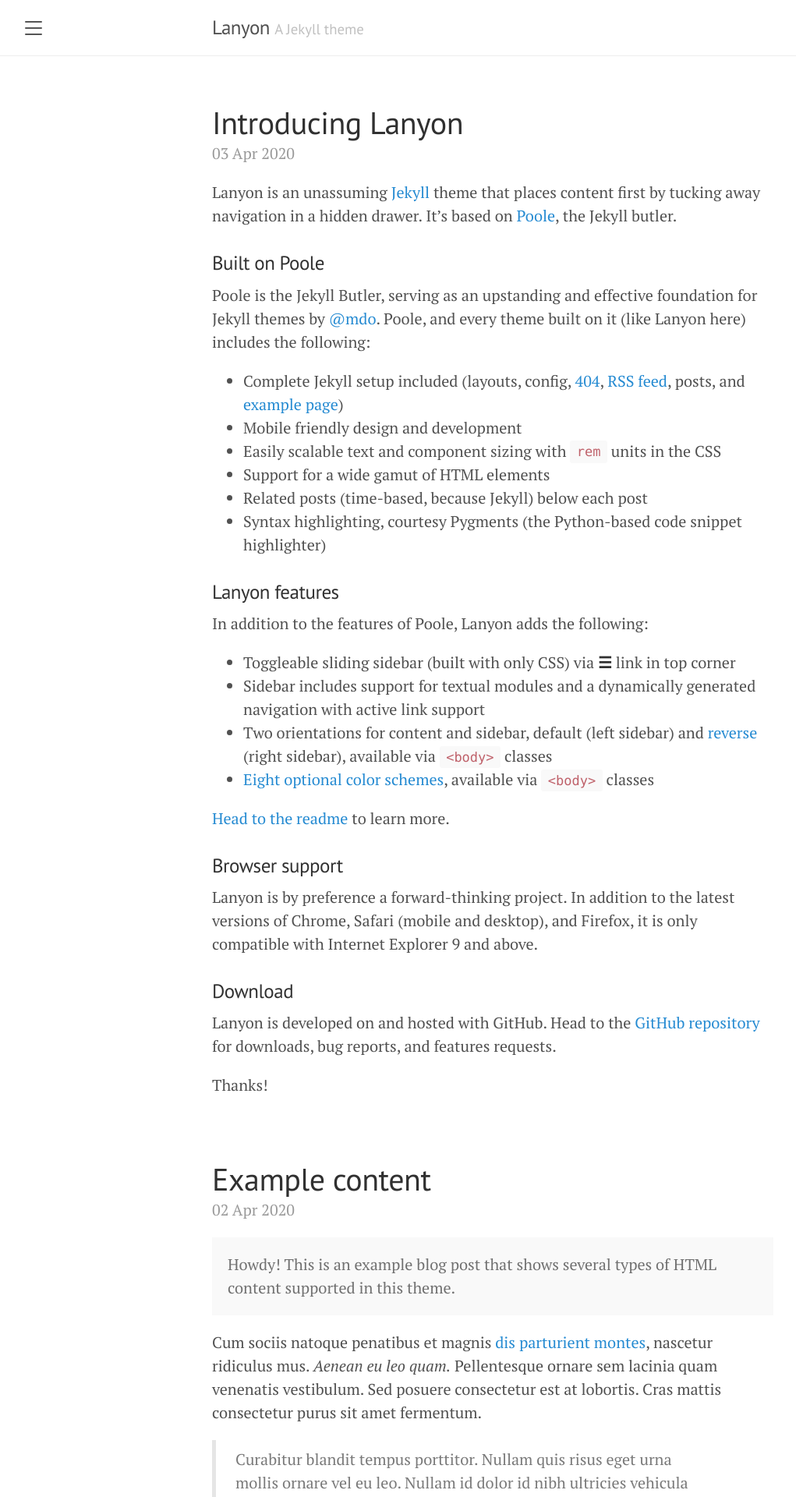
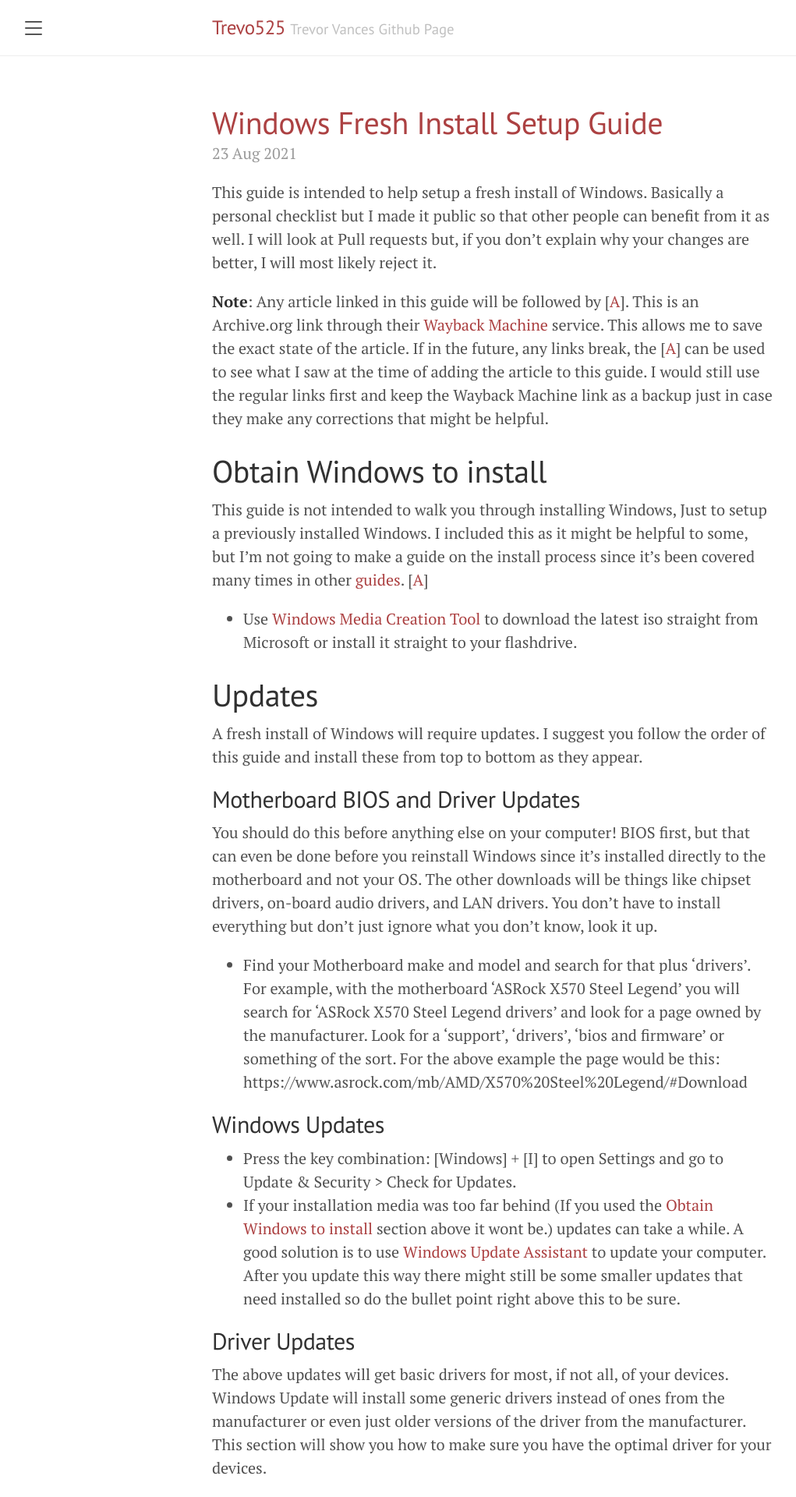
Before and after one commit to Trevo525/Trevo525.github.io, a Jekyll site: the page built from index.html, in a window 1280 px wide. Shown: the top 1920 px of the page at 78% size, without its empty margins (8-1029 px from the left). Built offline with Jekyll 4.4.1, drawn with Linux system fonts in a browser that asks for light colours; the list of posts is cut into pages by our own code; some of the changed text lies outside the part shown.

Commit message:
Customized the site for myself

```diff
--- a/404.md
+++ b/404.md
@@ -5,4 +5,4 @@ permalink: 404.html
 ---
 
 # 404: Page not found
-Sorry, we've misplaced that URL or it's pointing to something that doesn't exist. [Head back home]({{ site.url }}) to try finding it again.
+Whatcha looking for? It appears the link you tried no longer exists or has never existed. [Head back home]({{ site.url }}) to try finding it again.
--- a/_config.yml
+++ b/_config.yml
@@ -1,17 +1,17 @@
 # Setup
-title:               Lanyon
-tagline:             'A Jekyll theme'
-description:         'A reserved <a href="https://jekyllrb.com" target="_blank">Jekyll</a> theme that places the utmost gravity on content with a hidden drawer. Made by <a href="https://twitter.com/mdo" target="_blank">@mdo</a>.'
-url:                 http://lanyon.getpoole.com
+title:               Trevo525
+tagline:             'Trevor Vances Github Page'
+description:         'A place for Trevor to organize pages, guides, and blog posts.'
+url:                 http://localhost:4000/
 baseurl:             ''
 paginate:            5
 permalink:           pretty
 
 # About/contact
 author:
-  name:              Mark Otto
-  url:               https://twitter.com/mdo
-  email:             markdotto@gmail.com
+  name:              Trevor Vance
+  url:               https://Trevo525.github.io
+  email:             trevorvance525@gmail.com
 
 # Gems
 plugins:
@@ -20,3 +20,5 @@ plugins:
 # Custom vars
 version:             1.1.0
 google_analytics_id: #UA-XXXX-Y
+github_url:          https://github.com/Trevo525
+linkedin_url:        https://www.linkedin.com/in/trevo525/
--- a/_includes/sidebar.html
+++ b/_includes/sidebar.html
@@ -25,9 +25,8 @@
       {% endif %}
     {% endfor %}
 
-    <a class="sidebar-nav-item" href="{{ site.github.repo }}/archive/v{{ site.version }}.zip">Download</a>
-    <a class="sidebar-nav-item" href="{{ site.github.repo }}">GitHub project</a>
-    <span class="sidebar-nav-item">Currently v{{ site.version }}</span>
+    <a class="sidebar-nav-item" href="{{ site.github_url }}">Github</a>
+    <a class="sidebar-nav-item" href="{{ site.linkedin_url }}">LinkedIn</a>
   </nav>
 
   <div class="sidebar-item">
--- a/_layouts/default.html
+++ b/_layouts/default.html
@@ -3,7 +3,7 @@
 
   {% include head.html %}
 
-  <body>
+  <body class="theme-base-08">
 
     {% include sidebar.html %}
 
--- a/_posts/2020-04-01-whats-jekyll.md
+++ /dev/null
@@ -1,12 +0,0 @@
----
-layout: post
-title: What's Jekyll?
----
-
-[Jekyll](https://jekyllrb.com) is a static site generator, an open-source tool for creating simple yet powerful websites of all shapes and sizes. From [the project's readme](https://github.com/mojombo/jekyll/blob/master/README.markdown):
-
-  > Jekyll is a simple, blog aware, static site generator. It takes a template directory [...] and spits out a complete, static website suitable for serving with Apache or your favorite web server. This is also the engine behind GitHub Pages, which you can use to host your project’s page or blog right here from GitHub.
-
-It's an immensely useful tool and one we encourage you to use here with Lanyon.
-
-Find out more by [visiting the project on GitHub](https://github.com/mojombo/jekyll).
--- a/_posts/2020-04-02-example-content.md
+++ /dev/null
@@ -1,122 +0,0 @@
----
-layout: post
-title: Example content
----
-
-
-<div class="message">
-  Howdy! This is an example blog post that shows several types of HTML content supported in this theme.
-</div>
-
-Cum sociis natoque penatibus et magnis <a href="#">dis parturient montes</a>, nascetur ridiculus mus. *Aenean eu leo quam.* Pellentesque ornare sem lacinia quam venenatis vestibulum. Sed posuere consectetur est at lobortis. Cras mattis consectetur purus sit amet fermentum.
-
-> Curabitur blandit tempus porttitor. Nullam quis risus eget urna mollis ornare vel eu leo. Nullam id dolor id nibh ultricies vehicula ut id elit.
-
-Etiam porta **sem malesuada magna** mollis euismod. Cras mattis consectetur purus sit amet fermentum. Aenean lacinia bibendum nulla sed consectetur.
-
-## Inline HTML elements
-
-HTML defines a long list of available inline tags, a complete list of which can be found on the [Mozilla Developer Network](https://developer.mozilla.org/en-US/docs/Web/HTML/Element).
-
-- **To bold text**, use `<strong>`.
-- *To italicize text*, use `<em>`.
-- Abbreviations, like <abbr title="HyperText Markup Langage">HTML</abbr> should use `<abbr>`, with an optional `title` attribute for the full phrase.
-- Citations, like <cite>&mdash; Mark otto</cite>, should use `<cite>`.
-- <del>Deleted</del> text should use `<del>` and <ins>inserted</ins> text should use `<ins>`.
-- Superscript <sup>text</sup> uses `<sup>` and subscript <sub>text</sub> uses `<sub>`.
-
-Most of these elements are styled by browsers with few modifications on our part.
-
-## Heading
-
-Vivamus sagittis lacus vel augue rutrum faucibus dolor auctor. Duis mollis, est non commodo luctus, nisi erat porttitor ligula, eget lacinia odio sem nec elit. Morbi leo risus, porta ac consectetur ac, vestibulum at eros.
-
-### Code
-
-Cum sociis natoque penatibus et magnis dis `code element` montes, nascetur ridiculus mus.
-
-{% highlight js %}
-// Example can be run directly in your JavaScript console
-
-// Create a function that takes two arguments and returns the sum of those arguments
-var adder = new Function("a", "b", "return a + b");
-
-// Call the function
-adder(2, 6);
-// > 8
-{% endhighlight %}
-
-Aenean lacinia bibendum nulla sed consectetur. Etiam porta sem malesuada magna mollis euismod. Fusce dapibus, tellus ac cursus commodo, tortor mauris condimentum nibh, ut fermentum massa.
-
-### Lists
-
-Cum sociis natoque penatibus et magnis dis parturient montes, nascetur ridiculus mus. Aenean lacinia bibendum nulla sed consectetur. Etiam porta sem malesuada magna mollis euismod. Fusce dapibus, tellus ac cursus commodo, tortor mauris condimentum nibh, ut fermentum massa justo sit amet risus.
-
-* Praesent commodo cursus magna, vel scelerisque nisl consectetur et.
-* Donec id elit non mi porta gravida at eget metus.
-* Nulla vitae elit libero, a pharetra augue.
-
-Donec ullamcorper nulla non metus auctor fringilla. Nulla vitae elit libero, a pharetra augue.
-
-1. Vestibulum id ligula porta felis euismod semper.
-2. Cum sociis natoque penatibus et magnis dis parturient montes, nascetur ridiculus mus.
-3. Maecenas sed diam eget risus varius blandit sit amet non magna.
-
-Cras mattis consectetur purus sit amet fermentum. Sed posuere consectetur est at lobortis.
-
-<dl>
-  <dt>HyperText Markup Language (HTML)</dt>
-  <dd>The language used to describe and define the content of a Web page</dd>
-
-  <dt>Cascading Style Sheets (CSS)</dt>
-  <dd>Used to describe the appearance of Web content</dd>
-
-  <dt>JavaScript (JS)</dt>
-  <dd>The programming language used to build advanced Web sites and applications</dd>
-</dl>
-
-Integer posuere erat a ante venenatis dapibus posuere velit aliquet. Morbi leo risus, porta ac consectetur ac, vestibulum at eros. Nullam quis risus eget urna mollis ornare vel eu leo.
-
-### Tables
-
-Aenean lacinia bibendum nulla sed consectetur. Lorem ipsum dolor sit amet, consectetur adipiscing elit.
-
-<table>
-  <thead>
-    <tr>
-      <th>Name</th>
-      <th>Upvotes</th>
-      <th>Downvotes</th>
-    </tr>
-  </thead>
-  <tfoot>
-    <tr>
-      <td>Totals</td>
-      <td>21</td>
-      <td>23</td>
-    </tr>
-  </tfoot>
-  <tbody>
-    <tr>
-      <td>Alice</td>
-      <td>10</td>
-      <td>11</td>
-    </tr>
-    <tr>
-      <td>Bob</td>
-      <td>4</td>
-      <td>3</td>
-    </tr>
-    <tr>
-      <td>Charlie</td>
-      <td>7</td>
-      <td>9</td>
-    </tr>
-  </tbody>
-</table>
-
-Nullam id dolor id nibh ultricies vehicula ut id elit. Sed posuere consectetur est at lobortis. Nullam quis risus eget urna mollis ornare vel eu leo.
-
------
-
-Want to see something else added? <a href="https://github.com/poole/poole/issues/new">Open an issue.</a>
--- a/_posts/2020-04-03-introducing-lanyon.md
+++ /dev/null
@@ -1,38 +0,0 @@
----
-layout: post
-title: Introducing Lanyon
----
-
-Lanyon is an unassuming [Jekyll](http://jekyllrb.com) theme that places content first by tucking away navigation in a hidden drawer. It's based on [Poole](http://getpoole.com), the Jekyll butler.
-
-### Built on Poole
-
-Poole is the Jekyll Butler, serving as an upstanding and effective foundation for Jekyll themes by [@mdo](https://twitter.com/mdo). Poole, and every theme built on it (like Lanyon here) includes the following:
-
-* Complete Jekyll setup included (layouts, config, [404](/404), [RSS feed](/atom.xml), posts, and [example page](/about))
-* Mobile friendly design and development
-* Easily scalable text and component sizing with `rem` units in the CSS
-* Support for a wide gamut of HTML elements
-* Related posts (time-based, because Jekyll) below each post
-* Syntax highlighting, courtesy Pygments (the Python-based code snippet highlighter)
-
-### Lanyon features
-
-In addition to the features of Poole, Lanyon adds the following:
-
-* Toggleable sliding sidebar (built with only CSS) via **☰** link in top corner
-* Sidebar includes support for textual modules and a dynamically generated navigation with active link support
-* Two orientations for content and sidebar, default (left sidebar) and [reverse](https://github.com/poole/lanyon#reverse-layout) (right sidebar), available via `<body>` classes
-* [Eight optional color schemes](https://github.com/poole/lanyon#themes), available via `<body>` classes
-
-[Head to the readme](https://github.com/poole/lanyon#readme) to learn more.
-
-### Browser support
-
-Lanyon is by preference a forward-thinking project. In addition to the latest versions of Chrome, Safari (mobile and desktop), and Firefox, it is only compatible with Internet Explorer 9 and above.
-
-### Download
-
-Lanyon is developed on and hosted with GitHub. Head to the <a href="https://github.com/poole/lanyon">GitHub repository</a> for downloads, bug reports, and features requests.
-
-Thanks!
--- /dev/null
+++ b/_posts/2021-08-23-Windows-Fresh-Install-Setup-Guide.md
@@ -0,0 +1,78 @@
+---
+layout: post
+title: Windows Fresh Install Setup Guide
+date: 2021-08-23 16:11
+category: guides
+author: Trevor Vance
+tags: [guide, windows, setup]
+summary: Guide to help setup Windows after a clean install.
+---
+
+This guide is intended to help setup a fresh install of Windows. Basically a personal checklist but I made it public so that other people can benefit from it as well. I will look at Pull requests but, if you don't explain why your changes are better, I will most likely reject it.
+
+**Note**: Any article linked in this guide will be followed by [[A](https://web.archive.org/)]. This is an Archive.org link through their [Wayback Machine](https://web.archive.org/) service. This allows me to save the exact state of the article. If in the future, any links break, the [[A](https://web.archive.org/)] can be used to see what I saw at the time of adding the article to this guide. I would still use the regular links first and keep the Wayback Machine link as a backup just in case they make any corrections that might be helpful.
+
+# Obtain Windows to install
+This guide is not intended to walk you through installing Windows, Just to setup a previously installed Windows. I included this as it might be helpful to some, but I'm not going to make a guide on the install process since it's been covered many times in other [guides](https://www.techradar.com/how-to/how-to-install-windows-10). [[A](https://web.archive.org/web/20210204010237/https://www.techradar.com/how-to/how-to-install-windows-10)]
+- Use [Windows Media Creation Tool](https://go.microsoft.com/fwlink/?LinkId=691209) to download the latest iso straight from Microsoft or install it straight to your flashdrive.
+
+# Updates
+A fresh install of Windows will require updates. I suggest you follow the order of this guide and install these from top to bottom as they appear.
+
+## Motherboard BIOS and Driver Updates
+You should do this before anything else on your computer! BIOS first, but that can even be done before you reinstall Windows since it's installed directly to the motherboard and not your OS. The other downloads will be things like chipset drivers, on-board audio drivers, and LAN drivers. You don't have to install everything but don't just ignore what you don't know, look it up.
+- Find your Motherboard make and model and search for that plus 'drivers'. For example, with the motherboard 'ASRock X570 Steel Legend' you will search for 'ASRock X570 Steel Legend drivers' and look for a page owned by the manufacturer. Look for a 'support', 'drivers', 'bios and firmware' or something of the sort. For the above example the page would be this: https://www.asrock.com/mb/AMD/X570%20Steel%20Legend/#Download
+
+## Windows Updates
+- Press the key combination: [Windows] + [I] to open Settings and go to Update & Security > Check for Updates.
+-  If your installation media was too far behind (If you used the [Obtain Windows to install](#obtain-windows-to-install) section above it wont be.) updates can take a while. A good solution is to use [Windows Update Assistant](https://www.microsoft.com/en-us/software-download/windows10) to update your computer. After you update this way there might still be some smaller updates that need installed so do the bullet point right above this to be sure.
+
+## Driver Updates
+The above updates will get basic drivers for most, if not all, of your devices. Windows Update will install some generic drivers instead of ones from the manufacturer or even just older versions of the driver from the manufacturer. This section will show you how to make sure you have the optimal driver for your devices.
+
+### Graphics Cards
+Graphics Cards (known as GPU, Graphic Processing Unit, from here on) need the latest drivers installed to get the best performance for the latest AAA games. Rather than just install the drivers, I suggest to install what I'll call a driver maintainer for a lack of a better word. The purpose of a driver maintainer is to check the manufacturer periodically (usually daily) for a new driver to install so that you always have the latest installed when you want to play a game. If you are not going to play games I would still suggest always having the latest drivers. However, you can install the drivers without the driver maintainer. You should get the latest drivers from the manufacturer at least once on each install of Windows for a plethora of reasons.
+- **Nvidia**
+  - [**Nvidia Geforce Experience**](https://www.nvidia.com/en-us/geforce/geforce-experience/): Official driver maintainer for Nvidia Graphics card. Needs an Nvidia account but is very easy to use.
+  - [**NVCleanstall**](https://www.techpowerup.com/download/techpowerup-nvcleanstall/): Unofficial driver maintainer for Nvidia Graphics cards. Can give more privacy and possibly performance if you don't need some of the components that install on the Nvidia Geforce Experience drivers. Watch a video about this [here](https://www.youtube.com/watch?v=LR1XkjtylCM).
+- **AMD**
+  - [**AMD Radeon Software**](https://www.amd.com/en/technologies/radeon-software): I don't know of a NVCleanstall equivalent for AMD. I have used this pretty painlessly on my AMD GPUs from the past.
+
+### Peripherals
+A computer peripheral is any external device that provides input and output for the computer. [[source](https://techterms.com/definition/peripheral)] [[A](https://web.archive.org/web/20210414211113/https://techterms.com/definition/peripheral)] There is no way for me to know what peripherals you use. I will make a list of peripherals to think about but it will take a little work on your part to figure out what all drivers you need for your configuration. For gaming I highly recommended getting the latest driver for all peripherals to get the most performance out of each one. But, if you have a cheap/old device it might not have any drivers other than the generic and that's okay.
+- **Mouse**: There are not that many things that it can help but if you play First Person Shooters then this can be really important! Non-gamers don't need to stress this.
+- **Keyboard**: This is mostly going to help with configuration of RGB, macros, or other features that your keyboard might have. Many keyboards won't have any driver other than the generic ones that come with windows.
+- **Monitor**: This might not really be necessary or even really a "driver" but I like to download the color profiles for my main monitor and install them to make sure the colors are *hopefully* the best that they can be. There might not be anything to download depending on the monitor but I'd suggest trying this, even for non-gamers.
+- **Headset/Headphone/Microphone**: Audio is very important for gaming and other media consumption. I suggest getting the latest unless you plan to use no audio (unlikely). Audio drivers takes some understanding of how your audio is being processed, both input and output. The computer only knows 1's and 0's but we speak and hear in analog. This means that Audio coming in goes through an ADC (Analog to Digital Converter) and Audio coming out goes through a DAC (Digital to Analog Converter). Sometimes a DAC/ADC is built into the headset. You don't technically need drivers for the headset since it's just a microphone and some speakers, You need drivers for the DAC and ADC.
+  - **DAC/ADC Drivers**: The easiest way to figure out what you need is to look up the device followed by "drivers" (Make sure you are only clicking links from the official manufacturers website!). If you can't find anything, then it's fair to say it's probably using on-board audio. Another tell is if either or both of your audio input/output are connected to the motherboard via USB then you probably need to download drivers for that device. **Note**: It is possible to have headphones hooked up to an External DAC and a microphone using on-board audio or vice versa. In this case you would need separate drivers for each device.
+  - **On-board Audio**: Your motherboard has audio input/outputs, usually on the back of your case exposed from the IO Shield and a second set that your case might expose by plugging into the motherboard. If your audio device is plugged into a 3.5 mm jack on the case or in the back of the motherboard OR if it's plugged into any other on-board audio (SPDIF or Optical for example) then the drivers you need are the audio drivers from the motherboard manufacturer that you should have grabbed in the [Motherboard BIOS and Driver Updates](#motherboard-bios-and-driver-updates) section above. If not, go back there now.
+- **Other**: There are so many peripherals that I can list here but each person will have different needs and therefore different peripherals. Basically, think about each USB that is plugged in and each PCI device on the motherboard, you may not have anything more than what is listed above. Think about whether each peripheral would benefit in any way from having the latest drivers. Here is a sample list of things that one might want to look for: Optical Disk Drive, Webcam, RGB Controller, StreamDeck, etc.
+
+# Software Installs
+This is highly subjective. I install more than this each time but I wanted to keep it more generalized so it doesn't get bulky, leaving you to wonder why I suggest you download so many programs that you might never use. I categorized it into three sections: General, Gaming, and Programming software. If you don't program, don't install from that section. If you don't play games, don't install from that section.
+## General
+- [**Ninite**](https://ninite.com/): This is one of my favorite tools. It's an installer for many different programs but isn't installed itself. Check the boxes for what you want installed and click the "Download Installer" button at the bottom. It will then download a small application that installs the checked programs and you can delete it forever! At a bare-minimum, I would suggest you grab 7-zip, Chrome AND Firefox (you never know when a site will work on one and not the other), and [Revo Uninstaller](https://www.revouninstaller.com/products/revo-uninstaller-free/) to help you remove programs in the future. I also like [Teracopy](https://www.codesector.com/teracopy) but that's a tool that not everyone might need.
+  - [**Basic (non-gamer) config**](https://ninite.com/7zip-chrome-firefox-revo-teracopy/).
+  - [**My personal config**](https://ninite.com/.net4.8-7zip-adoptjavax8-chrome-discord-firefox-googlebackupandsync-greenshot-pythonx3-revo-spotify-steam-teracopy-vlc-winscp-xnview/) (I recommend making your own with the first link)
+- [**VS Code**](https://code.visualstudio.com/download) This program is geared towards programming but I use it for way more than that. Basically, anywhere I would have used notepad before, I use Code instead. You can edit config files, create text files, etc. **I do not install this from ninite** because it doesn't give the option to add to the context menu. Meaning that you can't right click a file and select "open with Code" which is helpful for looking at files of many types.
+
+## Gaming
+- Install all of the game launchers that you use:
+  - [**GOG Galaxy**](https://www.gog.com/galaxy)
+  - [**Steam**](https://store.steampowered.com/about/) (I install this with ninite above)
+  - [**Battle.net**](https://www.blizzard.com/en-us/apps/battle.net/desktop)
+  - [**Ubisoft Connect**](https://ubisoftconnect.com/en-US/) (Formerly Uplay)
+  - [**Origin**](https://www.origin.com/usa/en-us/store/download)
+  - [**Epic Games**](https://www.epicgames.com/store/en-US/download) (I don't grab this one but I figured I'd include it)
+
+## Programming
+- [**Visual Studio**](https://visualstudio.microsoft.com/downloads/)
+- [**WSL2**](https://docs.microsoft.com/en-us/windows/wsl/install-win10) [[A](https://web.archive.org/web/20210821102152/https://docs.microsoft.com/en-us/windows/wsl/install-win10)] (Windows Subsystem for Linux 2)
+- [**Git**](https://git-scm.com/download/win)
+
+# Windows Configurations
+These configurations are things that I've had written down to remember each time but can be very important for gaming. I might add more categories later on but for now I only have important Gaming configs that I find myself using each time.
+## Gaming
+These are very important to remember for most gamers.
+- [Turn off](https://www.howtogeek.com/740365/how-to-turn-off-mouse-acceleration-on-windows-10/) [[A](https://web.archive.org/web/20210729023311/https://www.howtogeek.com/740365/how-to-turn-off-mouse-acceleration-on-windows-10/)] Mouse Acceleration. [Why](https://prosettings.net/library/what-is-mouse-acceleration/)? [[A](https://web.archive.org/web/20210125100220/https://prosettings.net/library/what-is-mouse-acceleration/)]
+- [Change](https://support.microsoft.com/en-us/windows/change-your-display-refresh-rate-in-windows-c8ea729e-0678-015c-c415-f806f04aae5a) [[A](https://web.archive.org/web/20210709161535/https://support.microsoft.com/en-us/windows/change-your-display-refresh-rate-in-windows-c8ea729e-0678-015c-c415-f806f04aae5a)] your refresh rate. (If you have a monitor with a higher refresh rate than 60Hz)
--- a/about.md
+++ b/about.md
@@ -3,27 +3,12 @@ layout: page
 title: About
 ---
 
-<p class="message">
-  Hey there! This page is included as an example. Feel free to customize it for your own use upon downloading. Carry on!
-</p>
+- 👋 About me: I am Jr Solutions Developer for Thornton's LLC. I got my Bachelor's Degree in Computer Science from Western Kentucky University. I have a wife that I love very much, no kids (yet), and no pets (yet). I have social media accounts but I really only check Discord and Reddit regularly.
+- 🌱 I’m currently learning C#, WPF, and MVVM. I think I have a pretty good grasp of them at this point but I won't feel confident until I have a few more projects under my belt.
+- 📫 How to reach me: trevorvance525@gmail.com I check it almost every day.
+- 😄 Pronouns: He/Him/His
+- ⚡ Fun fact: I love self-hosting things and most of my git use is on my non-public [gitea](https://gitea.io/en-us/) instance.
 
-In the novel, *The Strange Case of Dr. Jeykll and Mr. Hyde*, Mr. Poole is Dr. Jekyll's virtuous and loyal butler. Similarly, Poole is an upstanding and effective butler that helps you build Jekyll themes. It's made by [@mdo](https://twitter.com/mdo).
-
-There are currently two themes built on Poole:
-
-* [Hyde](http://hyde.getpoole.com)
-* [Lanyon](http://lanyon.getpoole.com)
-
-Learn more and contribute on [GitHub](https://github.com/poole).
-
-## Setup
-
-Some fun facts about the setup of this project include:
-
-* Built for [Jekyll](https://jekyllrb.com)
-* Developed on GitHub and hosted for free on [GitHub Pages](https://pages.github.com)
-* Coded with [Atom](https://atom.io)
-
-Have questions or suggestions? Feel free to [open an issue on GitHub](https://github.com/poole/issues/new) or [ask me on Twitter](https://twitter.com/mdo).
-
-Thanks for reading!
+# Links
+- [LinkedIn]({{ site.linkedin_url }})
+- [Github]({{ site.github_url }})
--- a/public/css/lanyon.css
+++ b/public/css/lanyon.css
@@ -448,6 +448,18 @@ a.pagination-item:hover {
   color: #ac4142;
 }
 
+/* Red Custom */
+.theme-base-08-cust .sidebar,
+.theme-base-08-cust .sidebar-toggle:active,
+.theme-base-08-cust #sidebar-checkbox:checked ~ .sidebar-toggle {
+  background-color: #ac4142;
+}
+.theme-base-08-cust .container a,
+.theme-base-08-cust .sidebar-toggle,
+.theme-base-08-cust .related-posts li a:hover {
+  color: #ac4142;
+}
+
 /* Orange */
 .theme-base-09 .sidebar,
 .theme-base-09 .sidebar-toggle:active,
```
Also changed, not shown: LICENSE.md.
